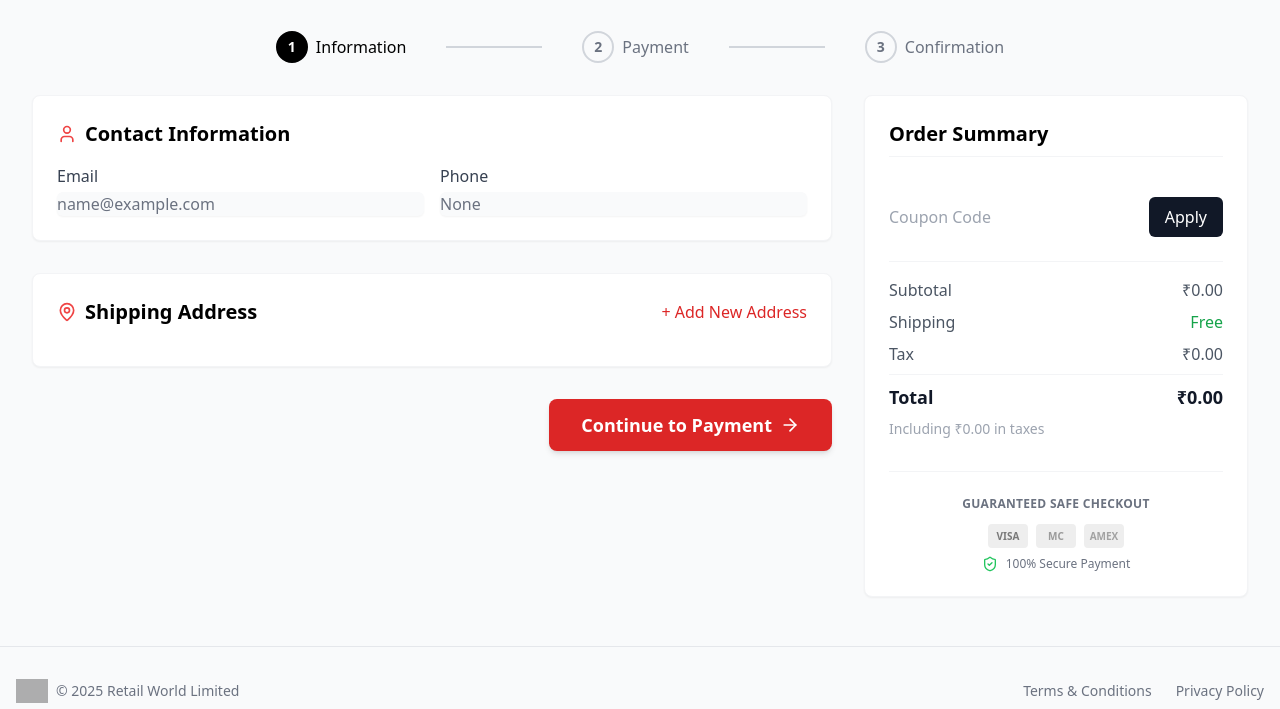
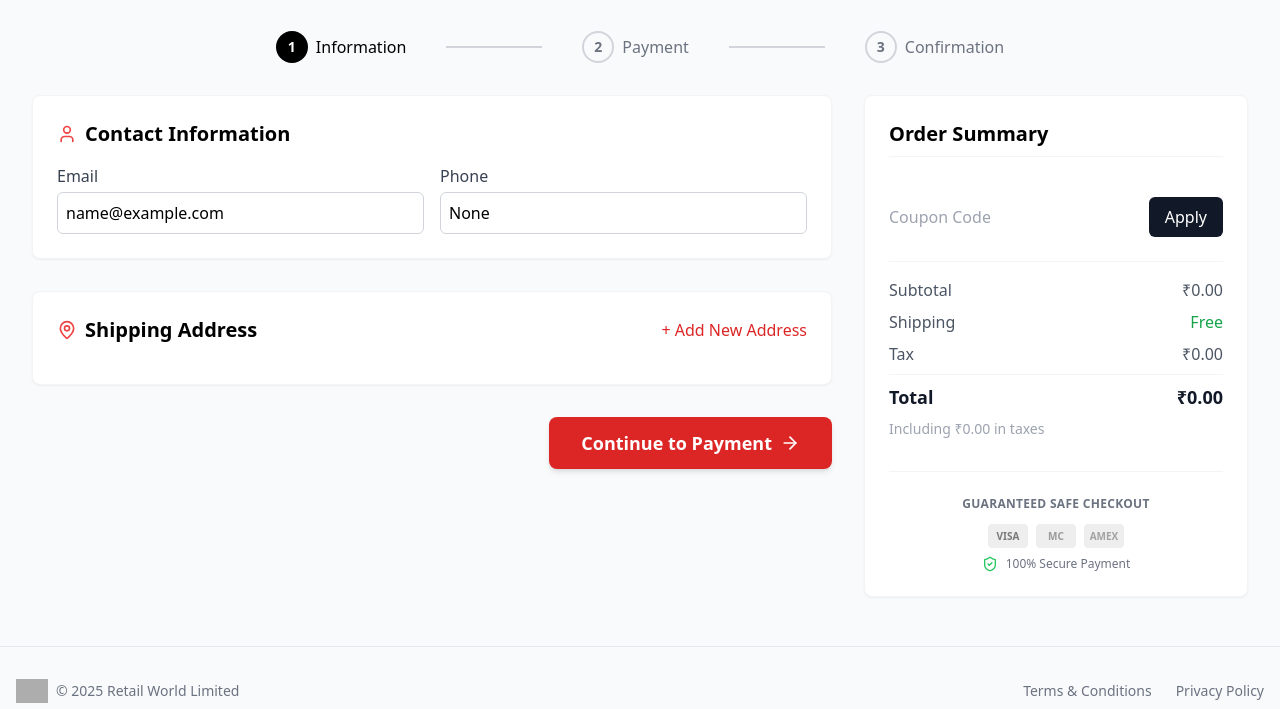
Before and after one commit to Don-Soby-2007/ONGO-E-Commerce-Project, a Django app: a page that uses ONGO/templates/checkout/information.html in a window 1280 px wide. Shown: the part 65-774 px from the top of the page. Run offline with Django 5.2, Linux system fonts and the light colour scheme; the visitor is signed in with stand-in values (Sample User, id 1); data that the repository does not hold is empty; parts of the project's set-up code (start-up, migrations or seed data) failed here and were passed over; some libraries are stand-ins or nearby versions; grey boxes are pictures that could not be loaded.

Commit message:
Fix: UI and Ux change in input fields in add new address

```diff
--- a/ONGO/order/views.py
+++ b/ONGO/order/views.py
@@ -1,5 +1,5 @@
 from django.shortcuts import render, redirect
-from django.contrib import messages
+# from django.contrib import messages
 # from django.views.generic import ListView
 from cart.models import Cart
 from django.contrib.auth.mixins import LoginRequiredMixin
--- a/ONGO/static/js/checkout/information.js
+++ b/ONGO/static/js/checkout/information.js
@@ -84,9 +84,8 @@ function setupModal() {
             const data = await response.json();
 
             if (data.success) {
-                // Success
-                addNewAddressToDOM(data.address);
                 closeModal();
+                window.location.reload()
             } else {
                 // Error
                 errorContainer.textContent = data.message || 'An error occurred. Please try again.';
@@ -98,38 +97,6 @@ function setupModal() {
             errorContainer.classList.remove('hidden');
         }
     });
-}
-
-function addNewAddressToDOM(address) {
-    const addressList = document.getElementById('address-list');
-
-    // Create the HTML structure
-    const label = document.createElement('label');
-    label.className = 'block relative border-2 border-red-500 rounded-lg p-4 cursor-pointer bg-red-50 transition-all address-card';
-
-    label.innerHTML = `
-        <input type="radio" name="shipping_address" value="${address.id}"
-            class="absolute top-4 right-4 text-red-600 focus:ring-red-500" checked>
-        <div class="pr-8">
-            <p class="font-bold text-gray-900 text-lg">${address.name}
-                ${address.is_default ? '<span class="text-sm font-normal text-gray-500 ml-2">(Default)</span>' : ''}
-            </p>
-            <p class="text-base text-gray-600 mt-1">${address.street_address}</p>
-            <p class="text-base text-gray-600">${address.city}, ${address.state} ${address.postal_code}, ${address.country}</p>
-            <p class="text-base text-gray-600 mt-1">Phone: ${address.phone}</p>
-        </div>
-    `;
-
-    // Deselect all existing cards visually
-    document.querySelectorAll('.address-card').forEach(c => {
-        c.classList.remove('border-red-500', 'bg-red-50');
-        c.classList.add('border-gray-200');
-        const r = c.querySelector('input[type="radio"]');
-        if (r) r.checked = false;
-    });
-
-    // Add new card to the top
-    addressList.insertBefore(label, addressList.firstChild);
 }
 
 function calculateOrderTotals() {
--- a/ONGO/templates/checkout/information.html
+++ b/ONGO/templates/checkout/information.html
@@ -23,13 +23,13 @@
             <div class="grid grid-cols-1 md:grid-cols-2 gap-4">
                 <div>
                     <label class="block text-base font-medium text-gray-700 mb-1">Email</label>
-                    <input type="text" value="{{ request.user.email }}" readonly
-                        class="w-full border-gray-300 rounded-md shadow-sm bg-gray-50 text-base text-gray-500 focus:ring-0 cursor-not-allowed">
+                    <input type="text" value="{{ request.user.email }}"
+                        class="w-full px-2 py-2 border border-gray-300 rounded-md focus:outline-none focus:ring-2 focus:ring-red-500 focus:border-transparent">
                 </div>
                 <div>
                     <label class="block text-base font-medium text-gray-700 mb-1">Phone</label>
-                    <input type="text" value="{{ request.user.phone_number }}" readonly
-                        class="w-full border-gray-300 rounded-md shadow-sm bg-gray-50 text-base text-gray-500 focus:ring-0 cursor-not-allowed">
+                    <input type="text" value="{{ request.user.phone_number }}"
+                        class="w-full px-2 py-2 border border-gray-300 rounded-md focus:outline-none focus:ring-2 focus:ring-red-500 focus:border-transparent">
                 </div>
             </div>
         </div>
@@ -49,7 +49,7 @@
                 <!-- Address Item 1 (Selected) -->
                 {% for address in addresses %}
                 <label
-                    class="block relative border-2 border-red-500 rounded-lg p-4 cursor-pointer bg-red-50 transition-all address-card">
+                    class="block relative border-2 border-grey-200 rounded-lg p-4 cursor-pointer bg-grey-50 transition-all address-card">
                     <input type="radio" name="shipping_address" value="{{ address.id }}"
                         class="absolute top-4 right-4 text-red-600 focus:ring-red-500" {% if address.is_default%}checked{% endif %}>
                     <div class="pr-8">
@@ -203,14 +203,14 @@
                     <div>
                         <label for="fullName" class="block text-sm font-medium text-gray-700">Full Name</label>
                         <input type="text" name="fullName" id="fullName" required
-                            class="mt-1 focus:ring-black focus:border-black block w-full shadow-sm sm:text-sm border-gray-300 rounded-md">
+                            class="w-full px-2 py-2 border border-gray-300 rounded-md focus:outline-none focus:ring-2 focus:ring-red-500 focus:border-transparent">
                     </div>
 
                     <!-- Phone -->
                     <div>
                         <label for="phoneNumber" class="block text-sm font-medium text-gray-700">Phone Number</label>
                         <input type="tel" name="phoneNumber" id="phoneNumber" required
-                            class="mt-1 focus:ring-black focus:border-black block w-full shadow-sm sm:text-sm border-gray-300 rounded-md">
+                            class="w-full px-2 py-2 border border-gray-300 rounded-md focus:outline-none focus:ring-2 focus:ring-red-500 focus:border-transparent">
                     </div>
 
                     <!-- Street Address -->
@@ -218,7 +218,7 @@
                         <label for="streetAddress" class="block text-sm font-medium text-gray-700">Street
                             Address</label>
                         <input type="text" name="streetAddress" id="streetAddress" required
-                            class="mt-1 focus:ring-black focus:border-black block w-full shadow-sm sm:text-sm border-gray-300 rounded-md">
+                            class="w-full px-2 py-2 border border-gray-300 rounded-md focus:outline-none focus:ring-2 focus:ring-red-500 focus:border-transparent">
                     </div>
 
                     <!-- City & State -->
@@ -226,12 +226,12 @@
                         <div>
                             <label for="city" class="block text-sm font-medium text-gray-700">City</label>
                             <input type="text" name="city" id="city" required
-                                class="mt-1 focus:ring-black focus:border-black block w-full shadow-sm sm:text-sm border-gray-300 rounded-md">
+                                class="w-full px-2 py-2 border border-gray-300 rounded-md focus:outline-none focus:ring-2 focus:ring-red-500 focus:border-transparent">
                         </div>
                         <div>
                             <label for="state" class="block text-sm font-medium text-gray-700">State</label>
                             <input type="text" name="state" id="state" required
-                                class="mt-1 focus:ring-black focus:border-black block w-full shadow-sm sm:text-sm border-gray-300 rounded-md">
+                                class="w-full px-2 py-2 border border-gray-300 rounded-md focus:outline-none focus:ring-2 focus:ring-red-500 focus:border-transparent">
                         </div>
                     </div>
 
@@ -240,18 +240,18 @@
                         <div>
                             <label for="postalCode" class="block text-sm font-medium text-gray-700">Postal Code</label>
                             <input type="text" name="postalCode" id="postalCode" required
-                                class="mt-1 focus:ring-black focus:border-black block w-full shadow-sm sm:text-sm border-gray-300 rounded-md">
+                                class="w-full px-2 py-2 border border-gray-300 rounded-md focus:outline-none focus:ring-2 focus:ring-red-500 focus:border-transparent">
                         </div>
                         <div>
                             <label for="country" class="block text-sm font-medium text-gray-700">Country</label>
                             <select id="country" name="country" required
-                                class="mt-1 block w-full py-2 px-3 border border-gray-300 bg-white rounded-md shadow-sm focus:outline-none focus:ring-black focus:border-black sm:text-sm">
+                                class="w-full px-2 py-2 border border-gray-300 rounded-md focus:outline-none focus:ring-2 focus:ring-red-500 focus:border-transparent">
                                 <option value="" disabled selected>Select Country</option>
-                                <option value="india">India</option>
-                                <option value="usa">United States</option>
-                                <option value="uk">United Kingdom</option>
-                                <option value="canada">Canada</option>
-                                <option value="australia">Australia</option>
+                                <option value="India">India</option>
+                                <option value="USA">United States</option>
+                                <option value="UK">United Kingdom</option>
+                                <option value="Canada">Canada</option>
+                                <option value="Australia">Australia</option>
                             </select>
                         </div>
                     </div>
```
Also changed, not shown: ONGO/templates/accounts/add_address.html (+7 -7 lines), ONGO/templates/accounts/edit_address.html (+8 -8 lines).
